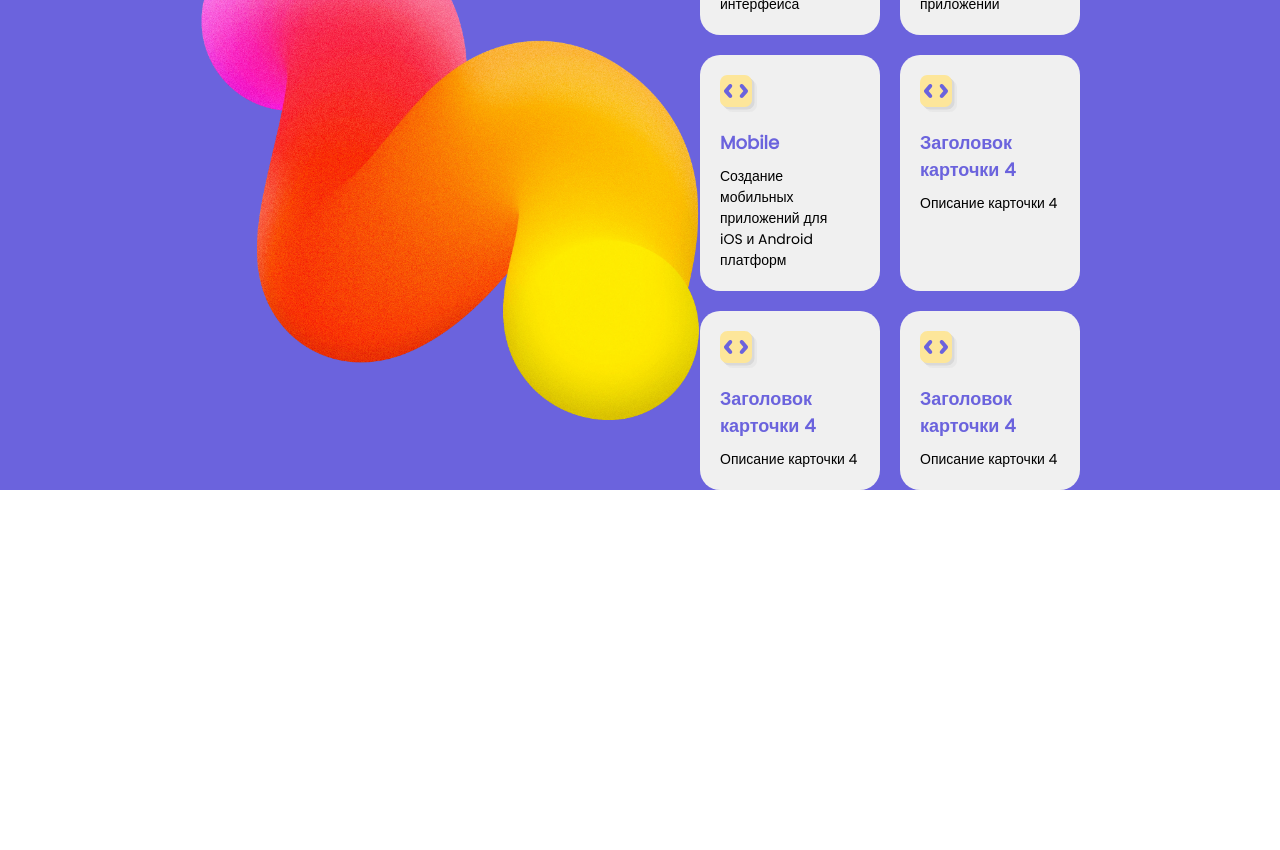
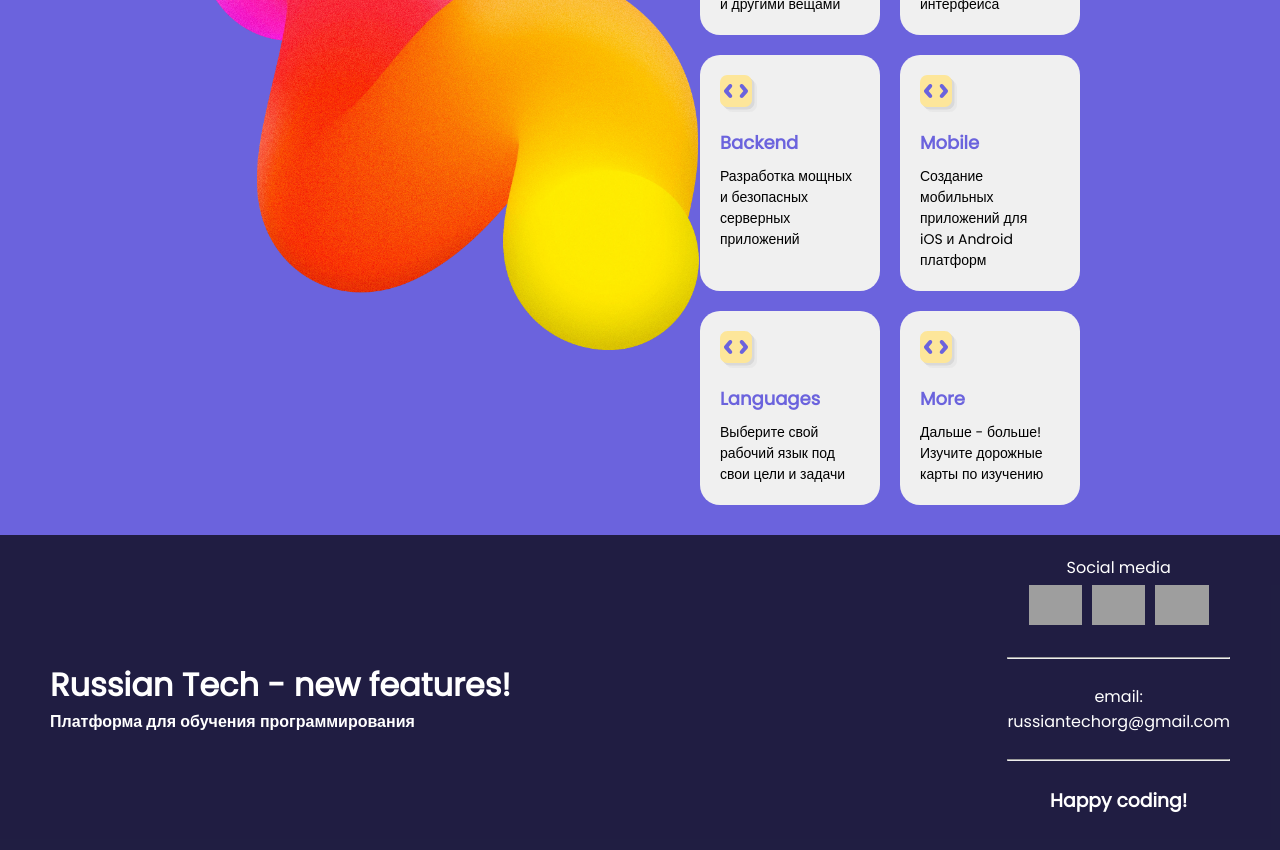
Before and after one commit to RussianTech-IT/React-web, a React (Create React App) app in the folder frontend/: page / in a window 1280 px wide. Shown: the part 940-1790 px from the top of the page. Before the commit the page ends 1430 px from the top, so only its background shows below. Built offline with nearby package versions, Linux system fonts and the light colour scheme; grey boxes are pictures that could not be loaded.

Commit message:
Update Start component

```diff
--- a/frontend/src/components/Start/Start.css
+++ b/frontend/src/components/Start/Start.css
@@ -116,6 +116,11 @@
   margin-top: 100px;
 }
 
+.image-abstract {
+  display: flex;
+  margin-top: 30px;
+}
+
 .image-abstract img {
   height: 500px;
   margin-left: 200px;
@@ -150,7 +155,60 @@
   margin-top: 10px;
 }
 
-@media (max-width: 380px) {
+.start-footer {
+  width: 100%;
+  margin-top: 30px;
+  height: 330px;
+  background: rgba(0, 0, 0, 0.7);
+}
+
+.start-container-footer {
+  display: flex;
+  justify-content: space-between;
+  margin-left: 50px;
+  margin-right: 50px;
+}
+
+.footer-left {
+  margin-top: 20px;
+  display: flex;
+  flex-direction: column;
+  justify-content: center;
+}
+
+.footer-right {
+  margin-top: 20px;
+}
+
+.social-media-icons {
+  display: flex;
+  gap: 10px;
+  margin-top: 5px;
+  justify-content: center;
+}
+
+.social-media-icons img {
+  height: 40px;
+}
+
+.start-footer h1,
+h2,
+h3,
+h4,
+p {
+  color: #fff;
+}
+
+.footer-email a {
+  text-decoration: none;
+  color: #fff;
+}
+
+.footer-email a:hover {
+  color: #FDE69A;
+}
+
+@media (max-width: 600px) {
   .start-hero {
     margin-top: 20px;
     align-items: center;
@@ -159,6 +217,11 @@
 
   .start-header h1 {
     font-size: 1.2em;
+    margin-left: 10px;
+  }
+
+  .btn-main {
+    margin-right: 10px;
   }
 
   .left-position {
@@ -190,4 +253,31 @@
   .image-abstract {
     display: none;
   }
+
+  .text-about-course {
+    display: flex;
+    justify-content: center;
+  }
+
+  .text-about-course section {
+    display: flex;
+    flex-direction: column;
+    margin-right: -200px;
+    gap: 20px;
+    justify-content: center;
+    margin-left: 30px;
+  }
+
+  .start-footer {
+    height: auto;
+  }
+
+  .start-container-footer {
+    display: flex;
+    flex-direction: column;
+  }
+
+  .footer-left {
+    font-size: 1em;
+  }
 }
--- a/frontend/src/components/Start/Start.jsx
+++ b/frontend/src/components/Start/Start.jsx
@@ -27,11 +27,16 @@ function Start() {
 
       {/* overview */}
       <div className="start-overview">
-        <div className="image-abstract"><br /><br /><br /><br />
+        <div className="image-abstract">
           <img src="./home_abstract.webp" alt="" />
         </div>
         <div className="text-about-course">
           <section>
+            <div className="card">
+              <div className="card-icon"><img src="./icons/frontend.svg" alt="" /></div>
+              <h2 className="card-title">Introudction</h2>
+              <p className="card-description">Ознакомьтесь с основными терминами <br />и другими вещами </p>
+            </div>
             <div className="card">
               <div className="card-icon"><img src="./icons/frontend.svg" alt="" /></div>
               <h2 className="card-title">Frontend</h2>
@@ -49,22 +54,42 @@ function Start() {
             </div>
             <div className="card">
               <div className="card-icon"><img src="./icons/frontend.svg" alt="" /></div>
-              <h2 className="card-title">Заголовок карточки 4</h2>
-              <p className="card-description">Описание карточки 4</p>
+              <h2 className="card-title">Languages</h2>
+              <p className="card-description">Выберите свой рабочий язык под <br />свои цели и задачи</p>
             </div>
             <div className="card">
               <div className="card-icon"><img src="./icons/frontend.svg" alt="" /></div>
-              <h2 className="card-title">Заголовок карточки 4</h2>
-              <p className="card-description">Описание карточки 4</p>
-            </div>
-            <div className="card">
-              <div className="card-icon"><img src="./icons/frontend.svg" alt="" /></div>
-              <h2 className="card-title">Заголовок карточки 4</h2>
-              <p className="card-description">Описание карточки 4</p>
+              <h2 className="card-title">More</h2>
+              <p className="card-description">Дальше - больше! Изучите дорожные <br />карты по изучению</p>
             </div>
           </section>
         </div>
       </div>
+
+      {/* footer */}
+      <footer className="start-footer">
+        <div className="start-container-footer">
+          <div className="footer-left">
+            <h1>Russian Tech - new features!</h1>
+            <h4>Платформа для обучения программирования</h4>
+          </div>
+          <div className="footer-right">
+            <p align="center">Social media</p>
+            <div className="social-media-icons">
+              <a href="/"><img src="./icons/github.svg" alt="" /></a>
+              <a href="/"><img src="./icons/vk.svg" alt="" /></a>
+              <a href="/"><img src="./icons/telegram.svg" alt="" /></a>
+            </div>
+            <br /><hr /><br />
+            <div className="footer-email">
+              <p align="center">email: </p>
+              <a href="mailto:russiantechorg@gmail.com?subject=Письмо Russian Tech">russiantechorg@gmail.com</a>
+            </div>
+            <br /><hr /><br />
+            <h3 align="center">Happy coding!</h3> <br />
+          </div>
+        </div>
+      </footer>
     </div>
   )
 }
```
